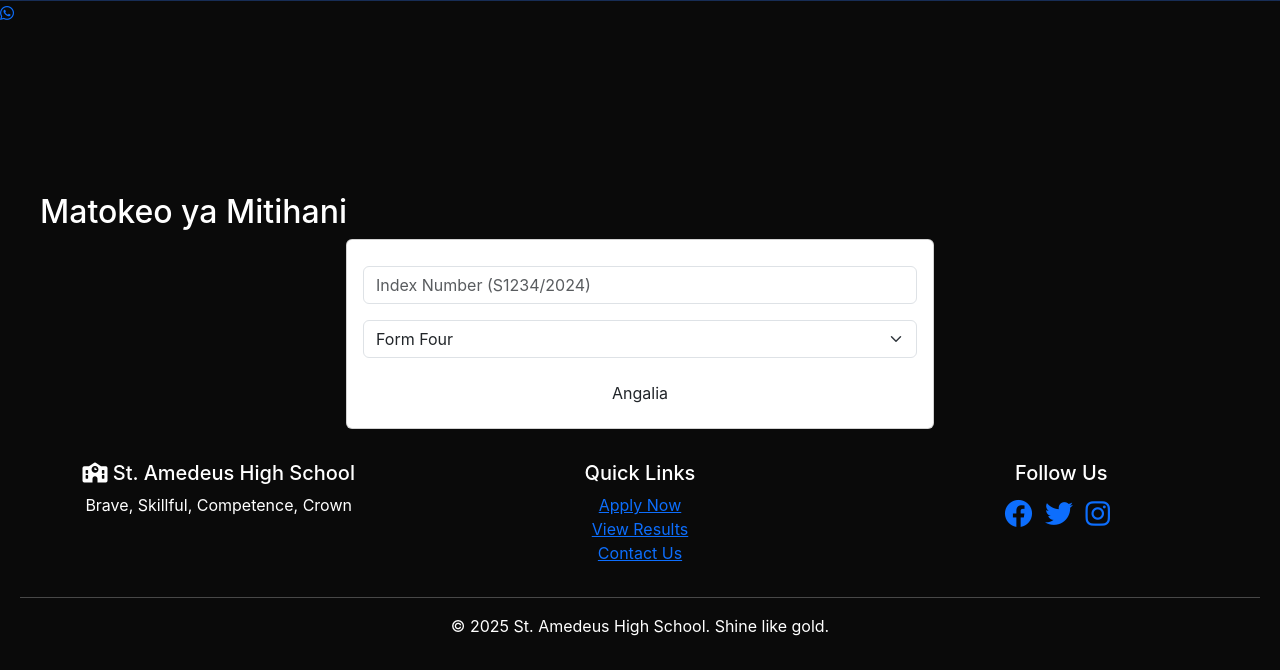
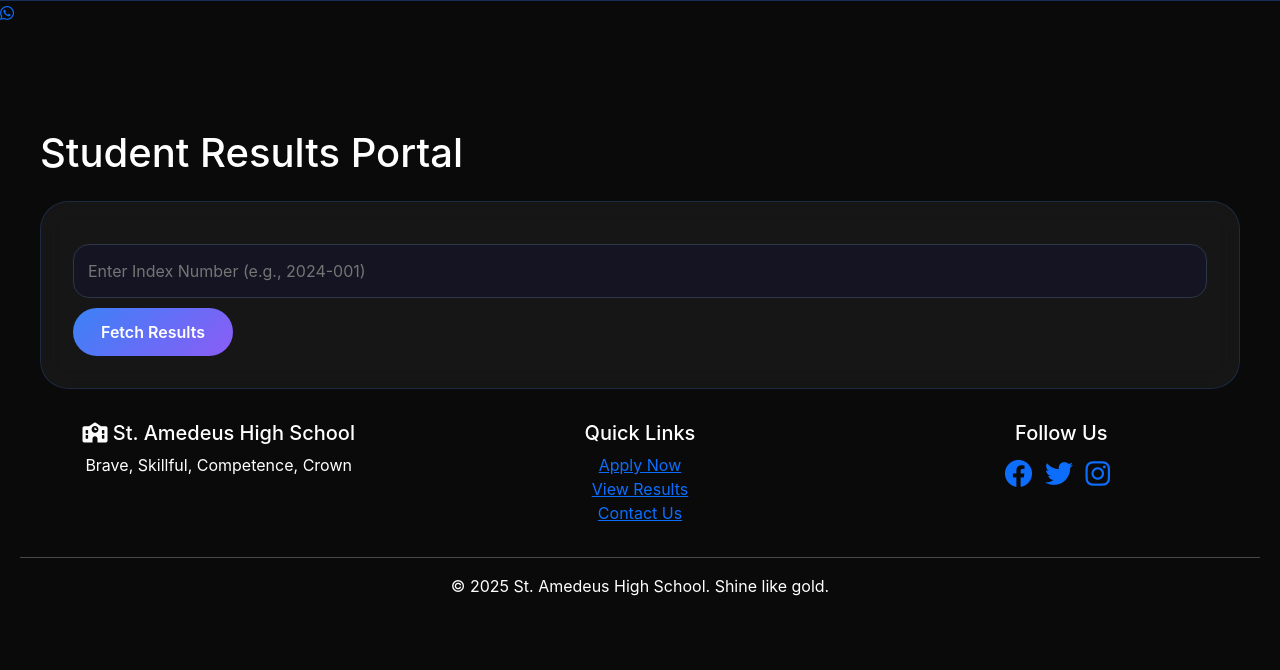
Before and after one commit to nexoratechv1-ctrl/st_amedeus, a Python web app: template templates/results.html in a window 1280 px wide. Shown: the part 490-1160 px from the top of the page. After the commit the page ends 1086 px from the top, so only its background shows below. Run offline with Jinja, Linux system fonts and the light colour scheme; the template is opened without the code that fills it, so the values that code supplies are empty.

Commit message:
Update results.html

```diff
--- a/templates/results.html
+++ b/templates/results.html
@@ -1,4 +1,64 @@
+<!-- templates/results.html -->
 {% extends "base.html" %}
 {% block content %}
-<div class="container mt-5 pt-5"><div class="section-title"><h2>Matokeo ya Mitihani</h2></div><div class="row"><div class="col-md-6 mx-auto"><div class="card"><div class="card-body"><form method="POST"><div class="mb-3"><input type="text" name="index_number" placeholder="Index Number (S1234/2024)" class="form-control" required></div><div class="mb-3"><select name="exam_type" class="form-select"><option>Form Four</option><option>Form Six</option></select></div><button type="submit" class="btn btn-gold w-100">Angalia</button></form></div></div>{% if error %}<div class="alert alert-danger mt-3">{{ error }}</div>{% endif %}{% if result %}<div class="card mt-4"><div class="card-body"><h4>{{ result.name }}</h4><p>Index: {{ result.index }} | Mwaka: {{ result.year }} | Division: {{ result.division }}</p><h5>Masomo</h5><ul>{% for s in result.subjects %}<li>{{ s.name }}: {{ s.marks }}</li>{% endfor %}</ul><p>Jumla: {{ result.total }}</p></div></div>{% endif %}</div></div></div>
+<div class="container">
+    <h1>Student Results Portal</h1>
+    <div class="glass-card search-box">
+        <input type="text" id="indexSearch" placeholder="Enter Index Number (e.g., 2024-001)">
+        <button id="searchBtn" class="btn-primary">Fetch Results</button>
+    </div>
+    <div id="resultsDisplay"></div>
+    <div id="commentsSection" style="display:none;"><textarea id="commentText" placeholder="Leave a comment/suggestion..."></textarea><button id="postComment">Post Comment</button></div>
+</div>
+<script>
+    let currentStudentIndex = '';
+    let currentResults = [];
+    document.getElementById('searchBtn').onclick = async () => {
+        const idx = document.getElementById('indexSearch').value;
+        if(!idx) return;
+        currentStudentIndex = idx;
+        const res = await fetch(`/api/results/student/${idx}`);
+        if(!res.ok) { alert('Student not found'); return; }
+        const data = await res.json();
+        currentResults = data.results;
+        renderResults(data.student, data.results);
+        document.getElementById('commentsSection').style.display = 'block';
+    };
+    function renderResults(student, results) {
+        const container = document.getElementById('resultsDisplay');
+        if(results.length===0){ container.innerHTML='<div class="glass-card">No results uploaded yet.</div>'; return; }
+        let html = `<div class="student-header"><h3>${student.name} (${student.index}) - ${student.class}</h3></div>`;
+        results.forEach(r => {
+            html += `<div class="result-card"><h4>${r.exam_type} | ${r.form} | Term ${r.term} ${r.year}</h4>
+                    <p>Total: ${r.total} | Avg: ${r.average.toFixed(1)} | Division: ${r.division} | Position: ${r.position}</p>
+                    <button onclick="showAiComment(${r.id})">AI Comment & Advice</button>
+                    <button onclick="downloadPDF(${r.id})">Download PDF Slip</button>
+                    <div id="aiComment-${r.id}"></div></div>`;
+        });
+        container.innerHTML = html;
+        // Chart comparison (past vs current)
+        if(results.length>=2){
+            let ctx = document.createElement('canvas');
+            ctx.id='compChart';
+            container.appendChild(ctx);
+            const labels = results.map(r=>r.exam_type);
+            const totals = results.map(r=>r.total);
+            new Chart(ctx, { type:'line', data:{ labels, datasets:[{ label:'Total Marks', data:totals, borderColor:'#3B82F6' }] } });
+        }
+    }
+    window.showAiComment = async (rid) => {
+        const resp = await fetch(`/api/ai_comment/${rid}`);
+        const ai = await resp.json();
+        document.getElementById(`aiComment-${rid}`).innerHTML = `<div class="ai-bubble">🤖 ${ai.ai_comment}</div>`;
+    };
+    window.downloadPDF = (rid) => {
+        const element = document.getElementById(`aiComment-${rid}`).parentElement;
+        html2pdf().from(element).save('result_slip.pdf');
+    };
+    document.getElementById('postComment')?.addEventListener('click', async () => {
+        const comment = document.getElementById('commentText').value;
+        await fetch('/api/comments', { method:'POST', headers:{'Content-Type':'application/json'}, body:JSON.stringify({ student_index:currentStudentIndex, comment, suggestion:'' }) });
+        alert('Comment submitted');
+    });
+</script>
 {% endblock %}
```
